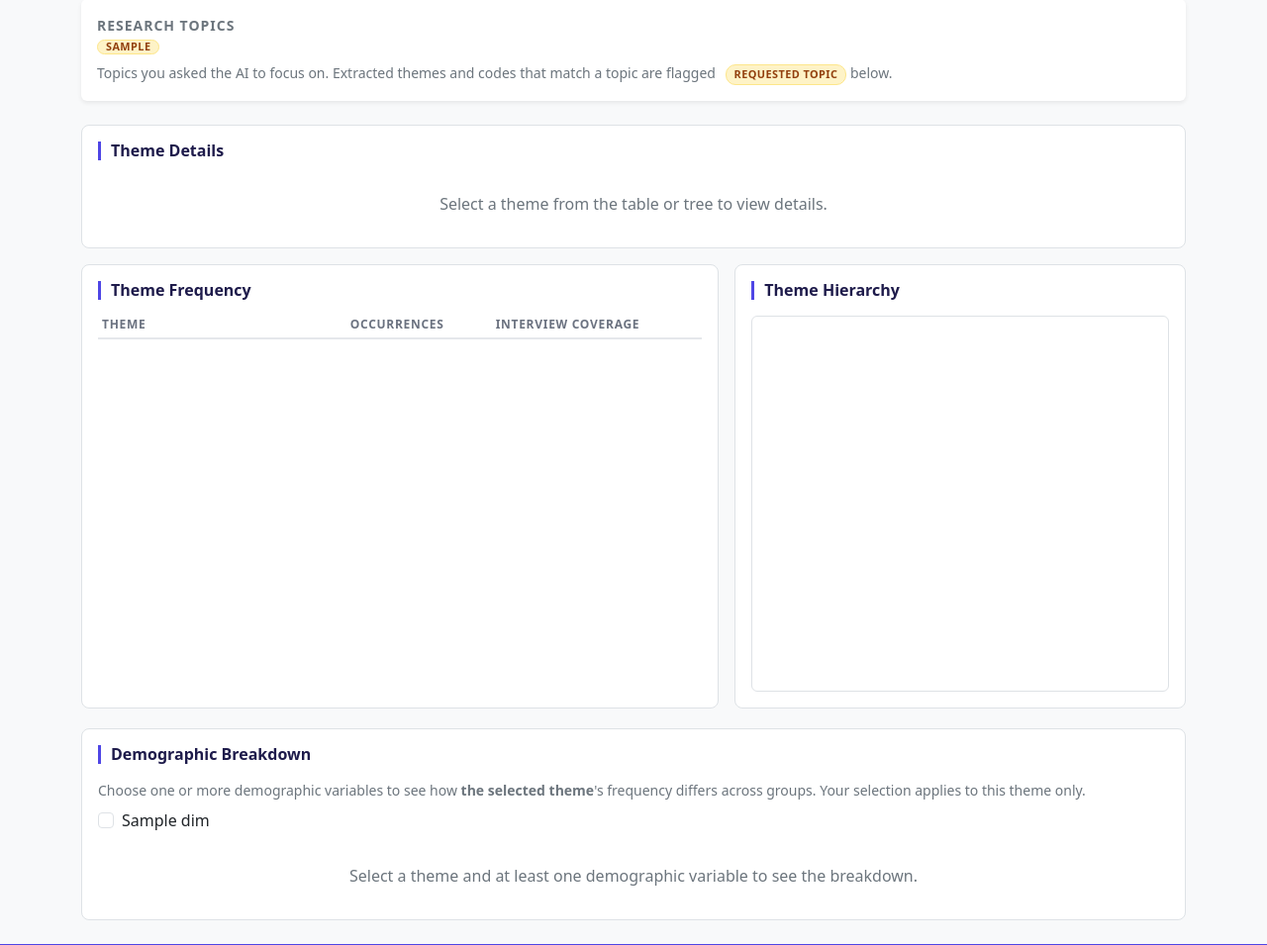
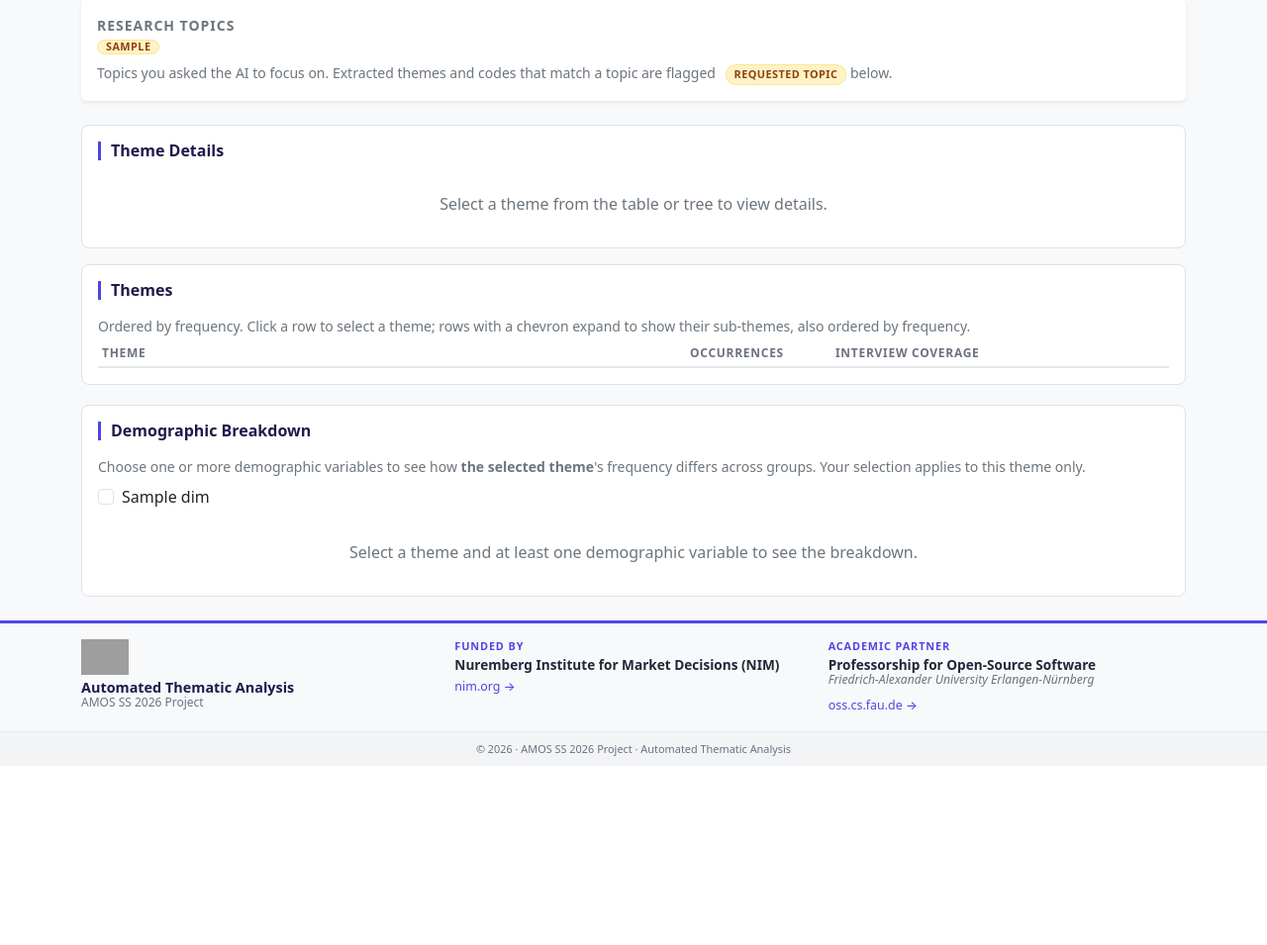
Before and after one commit to amosproj/amos2026ss02-automated-thematic-analysis, a Python web app: template Frontend/web/templates/codebooks/themes.html in a window 1280 px wide. Shown: the part 695-1650 px from the top of the page at 99% size. After the commit the page ends 1459 px from the top, so only its background shows below. Run offline with Jinja, Linux system fonts and the light colour scheme; the template is opened without the code that fills it: most values are stand-ins (such as "Sample title", 1, 10 or a date in 2020); lists and menus that the app fills with data are empty; grey boxes are pictures that could not be loaded.

Commit message:
Replace theme boxes with merged themes box

```diff
--- a/Frontend/web/templates/codebooks/themes.html
+++ b/Frontend/web/templates/codebooks/themes.html
@@ -192,17 +192,22 @@
       </div>
     </div>
 
-    {# Main panels #}
-    <div class="row g-3 align-items-stretch">
-
-      <div class="col-12 col-xl-7">
-        <div class="bg-white border rounded-3 p-3 h-100">
-          <h2 class="h6 panel-title">Theme Frequency</h2>
+    {# Merged themes box: hierarchy + frequency in one table (issue #226).
+       Rows are rendered client-side by codebook_themes.js — siblings ordered
+       by frequency at every depth, expandable parents, coverage bars. #}
+    <div class="row g-3">
+      <div class="col-12">
+        <div class="bg-white border rounded-3 p-3">
+          <h2 class="h6 panel-title">Themes</h2>
+          <p class="text-secondary small mb-2">
+            Ordered by frequency. Click a row to select a theme; rows with a
+            chevron expand to show their sub-themes, also ordered by frequency.
+          </p>
           <div class="table-responsive">
             <table class="table table-sm align-middle mb-0">
               <thead>
                 <tr class="theme-table-head">
-                  <th style="width:35%">Theme</th>
+                  <th style="width:45%">Theme</th>
                   <th class="text-end" style="width:120px">Occurrences</th>
                   <th style="width:220px; padding-left:3rem">Interview Coverage</th>
                 </tr>
@@ -212,14 +217,6 @@
           </div>
         </div>
       </div>
-
-      <div class="col-12 col-xl-5">
-        <div class="bg-white border rounded-3 p-3 h-100 d-flex flex-column theme-tree-card">
-          <h2 class="h6 panel-title">Theme Hierarchy</h2>
-          <div id="theme-tree" class="tree-container border rounded-2 p-2 flex-grow-1"></div>
-        </div>
-      </div>
-
     </div>
 
     {# Demographic breakdown (UC 3.6) — per-theme, driven by the selected theme #}
```
